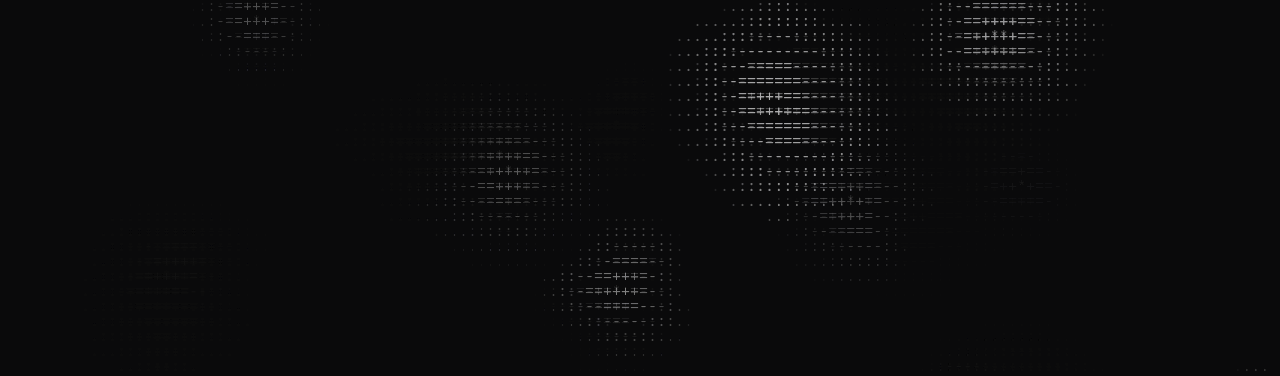
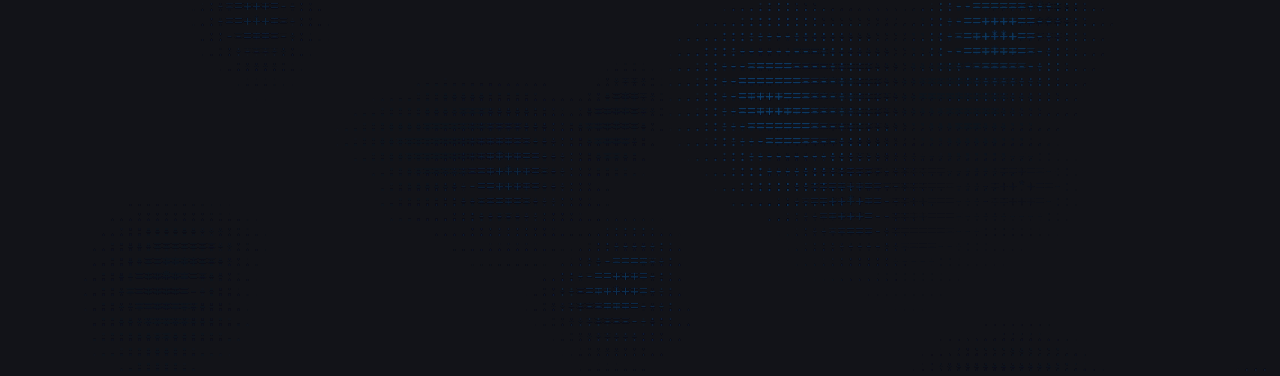
Before and after one commit to david-snaxx/david-snaxx.github.io, a website: page index.html in a window 1280 px wide. Shown: the top 376 px of the page. Drawn offline with Linux system fonts and the light colour scheme; animation ran at ten frames a second.

Commit message:
coloring fix

```diff
--- a/index.html
+++ b/index.html
@@ -1,7 +1,7 @@
 <meta charset="utf-8"/>
 <meta name="viewport" content="width=device-width, initial-scale=1"/>
 <link rel="stylesheet" href="src/styles.css">
-<title>ascii blob particles</title>
+<title>snaxx//david</title>
 
 <canvas id="blob"></canvas>
 
--- a/src/styles.css
+++ b/src/styles.css
@@ -1,4 +1,6 @@
 :root {
+    --bg: #121318;
+    --blob: #0f4f85;
     --main-blue: #0f4f85;
     --blue-dark: #030f1f;
     --main-gray: #121318;
@@ -27,9 +29,10 @@ body {
 #blob {
     position: fixed;
     inset: 0;
+    width: 100%;
+    height: 100%;
     z-index: 0;
-    pointer-events: none; /* uninteractable */
-    display: block;
+    pointer-events: none;
 }
 
 .hero {
@@ -42,13 +45,6 @@ body {
     padding: 2rem;
 }
 
-/*.hero h1 {*/
-/*    font-size: clamp(2.5rem, 9vw, 6rem);*/
-/*    font-weight: 600;*/
-/*    letter-spacing: -0.02em;*/
-/*    line-height: 1;*/
-/*}*/
-
 .hero h1 .sep {
     opacity: 0.35;
     font-weight: 300;
```
